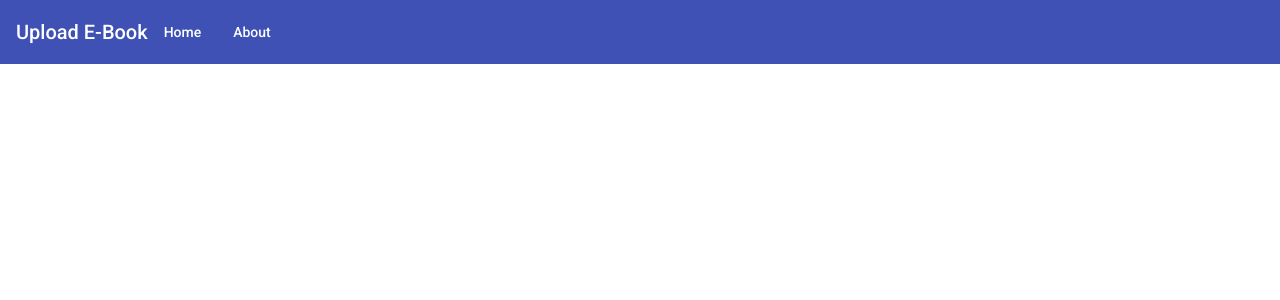
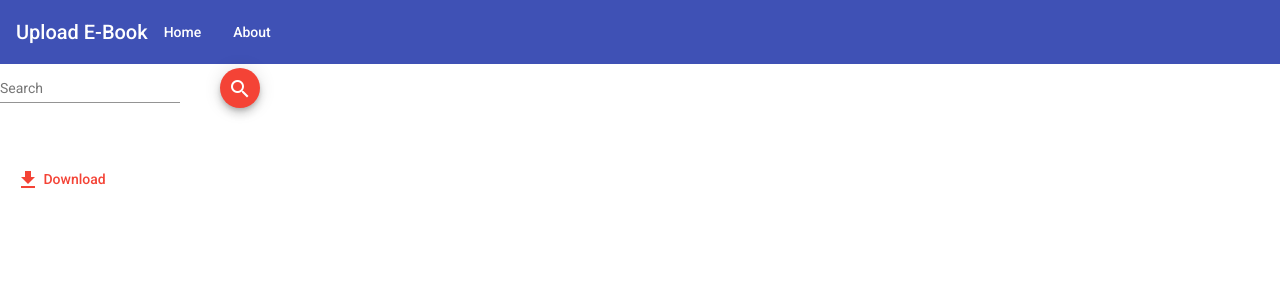
Before and after one commit to aftab1161/angular-custom-ebook, an Angular app: page /search in a window 1280 px wide. Before the commit this address led to /. Shown: the top 300 px of the page. Built offline with nearby package versions, Linux system fonts and the light colour scheme.

Commit message:
search html working

```diff
--- a/src/app/add-book.service.ts
+++ b/src/app/add-book.service.ts
@@ -20,7 +20,7 @@ export class AddBookService {
 
 
 
-  // URL to web api
+
   constructor(private httpClient: HttpClient){
   }
 
--- a/src/app/app-routing.module.ts
+++ b/src/app/app-routing.module.ts
@@ -2,12 +2,14 @@ import { NgModule } from '@angular/core';
 import { Routes, RouterModule } from '@angular/router';
 import {UploadComponent} from "./upload/upload.component";
 import {AddBookComponent} from "./add-book/add-book.component";
+import {SearchComponent} from "./search/search.component";
 
 
 const routes: Routes = [
   { path: '', redirectTo: 'addBook', pathMatch: 'full'},
   { path: 'upload/:id', component: UploadComponent },
   { path: 'addBook', component: AddBookComponent },
+  { path: 'search', component: SearchComponent }
 ];
 
 @NgModule({
--- /dev/null
+++ b/src/app/search/search.component.html
@@ -0,0 +1,24 @@
+
+<mat-form-field class="example-full-width" style=" margin-right: 40px; ">
+  <mat-label>Search</mat-label>
+  <input matInput placeholder="Ex. XML schema" name="search" [(ngModel)]="search">
+</mat-form-field>
+<button mat-mini-fab color="warn" (click)="onSearch()">
+  <mat-icon>search</mat-icon>
+
+</button>
+
+
+<div style=" margin-top: 40px; ">
+  <mat-card style="margin-top:10px; width: 100%;" *ngFor="let obj of components;let i=index;">
+    <mat-card-content>
+      <mat-checkbox class="example-margin" [(ngModel)]="obj.selected">Checked</mat-checkbox>
+      <span id="file-label">{{obj.name}}</span>
+    </mat-card-content>
+  </mat-card>
+
+</div>
+<button mat-button color="warn" (click)="onDownload()">
+  <mat-icon>get_app</mat-icon>
+  Download
+</button>
--- /dev/null
+++ b/src/app/search/search.component.ts
@@ -0,0 +1,26 @@
+import { Component, OnInit } from '@angular/core';
+
+@Component({
+  selector: 'app-search',
+  templateUrl: './search.component.html',
+  styleUrls: ['./search.component.css']
+})
+export class SearchComponent implements OnInit {
+  search: any;
+  components: any;
+
+
+  constructor() { }
+
+  ngOnInit(): void {
+  }
+
+
+  onSearch() {
+
+  }
+
+  onDownload() {
+
+  }
+}
```
Also changed, not shown: src/app/app.module.ts (+6 -2 lines), src/app/search/search.component.css (added), 1 other file (tests, documents, lock files or other folders).
